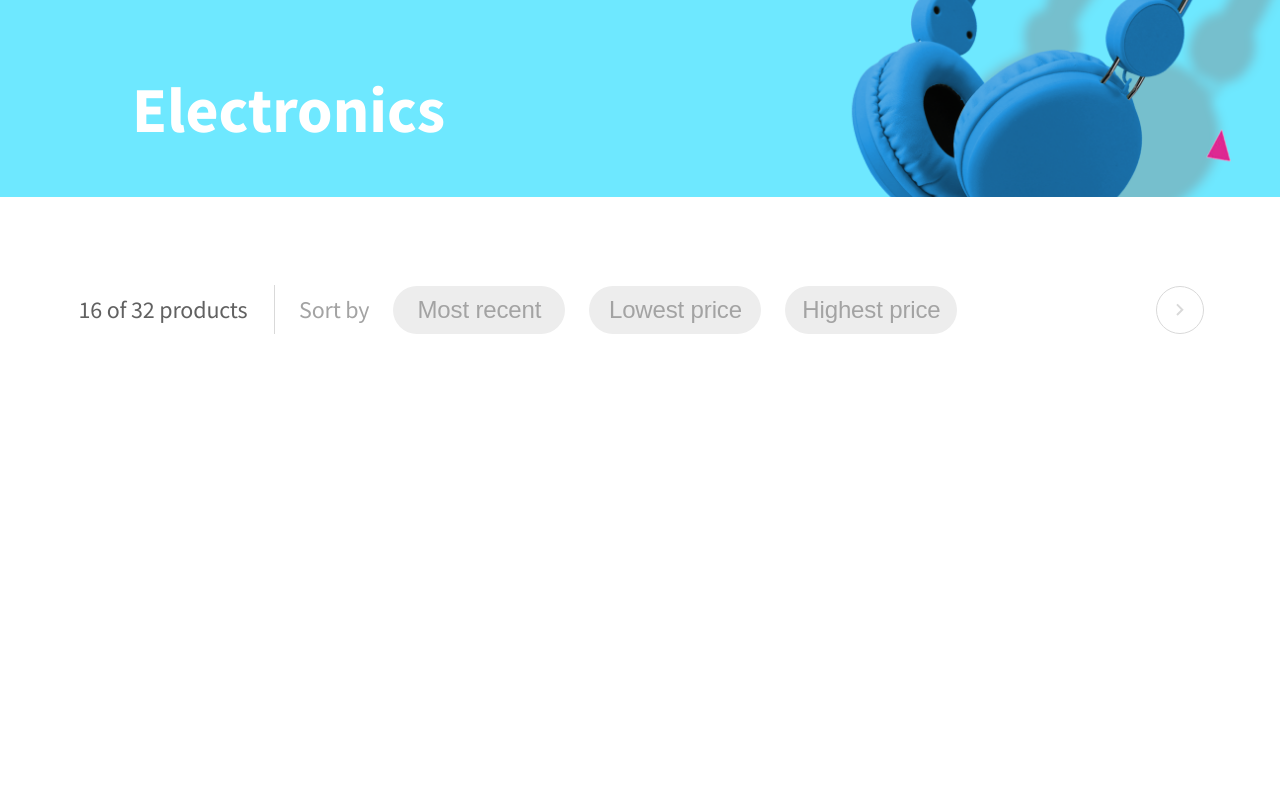
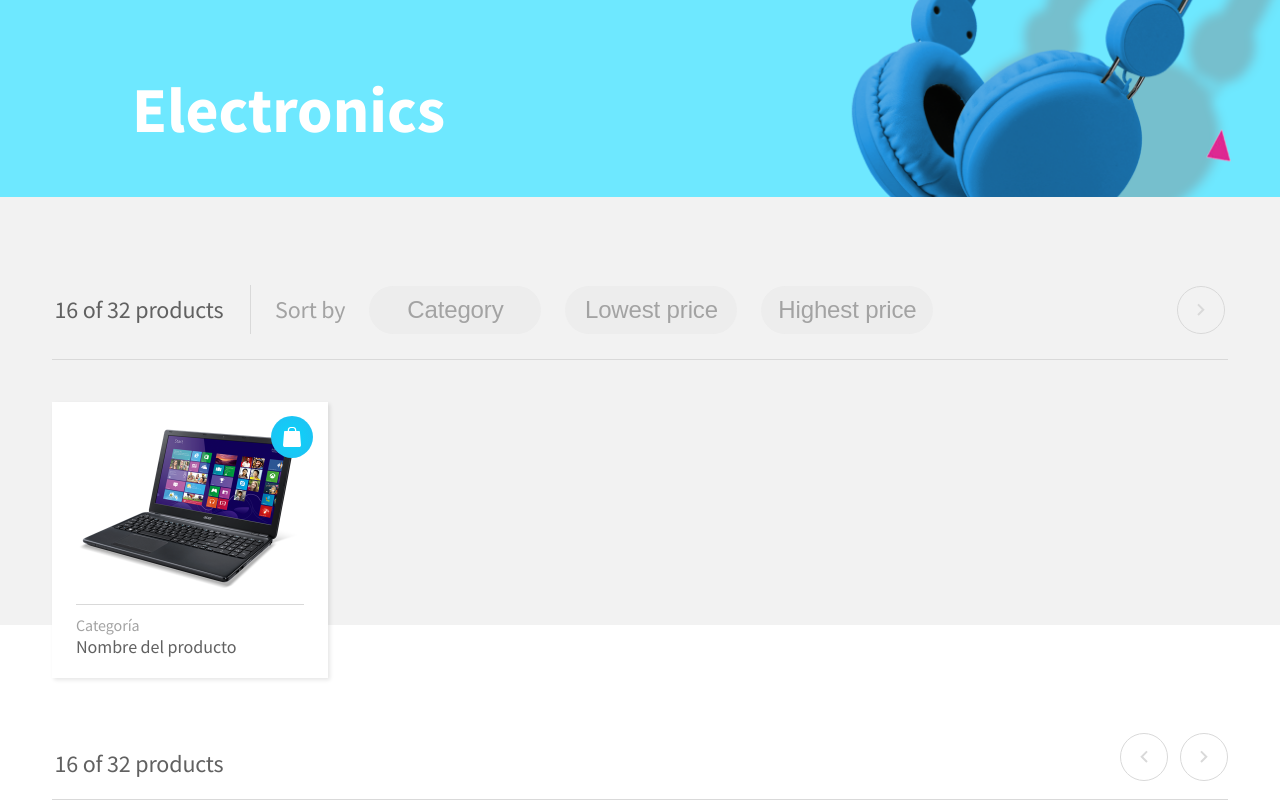
Before and after one commit to marioalejandropz/store-perez-mario, a React (Create React App) app: page / in a window 1280 px wide. Shown: the part 295-1095 px from the top of the page. Before the commit the page ends 800 px from the top, so only its background shows below. Built offline with nearby package versions, Linux system fonts and the light colour scheme.

Commit message:
initial structure for products and footer components

```diff
--- a/src/App.css
+++ b/src/App.css
@@ -12,6 +12,8 @@
     font-family: "Source Sans Pro", sans-serif;
     min-width: 320px;
     margin: 0 auto;
+    background-color: #f2f2f2;
+    height: 115vh;
 }
 
 /* Desktop Version */
@@ -19,5 +21,6 @@
     .App {
         text-align: center;
         max-width: 1440px;
+        /* height: 100vh; */
     }
 }
--- a/src/App.js
+++ b/src/App.js
@@ -2,12 +2,16 @@ import React from "react";
 import "./App.css";
 import Header from "./components/Header/Header";
 import Filters from "./components/Filters/Filters";
+import Products from "./components/Products/Products";
+import Footer from "./components/Footer/Footer";
 
 function App() {
     return (
         <div className="App">
             <Header />
             <Filters />
+            <Products />
+            <Footer />
         </div>
     );
 }
--- a/src/components/Filters/Filters.css
+++ b/src/components/Filters/Filters.css
@@ -1,6 +1,6 @@
 .filters-container {
     display: flex;
-    width: 1128px;
+    width: 1176px;
     height: 137px;
     margin: auto;
     align-items: flex-end;
@@ -56,5 +56,6 @@
     height: 48px;
     text-align: right;
     position: relative;
-    left: 175px;
+    left: 220px;
+    cursor: pointer;
 }
--- a/src/components/Filters/Filters.jsx
+++ b/src/components/Filters/Filters.jsx
@@ -8,7 +8,7 @@ function Filters() {
             <div className="amount-products">16 of 32 products</div>
             <div className="vertical-line"></div>
             <p className="sort-by">Sort by</p>
-            <button className="btn">Most recent</button>
+            <button className="btn">Category</button>
             <button className="btn">Lowest price</button>
             <button className="btn">Highest price</button>
             <img className="arrow-right-icon" src={arrowRight} alt="" />
--- a/src/components/Footer/Footer.css
+++ b/src/components/Footer/Footer.css
@@ -0,0 +1,26 @@
+footer {
+    width: 1176px;
+    height: 72px;
+    margin: auto;
+    display: flex;
+    justify-content: space-between;
+    align-items: center;
+    border-bottom: 1px solid #d9d9d9;
+    margin-top: 50px;
+}
+
+.arrow-icons-container {
+    padding-bottom: 10px;
+}
+
+.arrow-left-footer {
+    height: 48px;
+    cursor: pointer;
+    margin-right: 12px;
+}
+
+.arrow-right-footer {
+    height: 48px;
+    cursor: pointer;
+    position: unset;
+}
--- a/src/components/Footer/Footer.jsx
+++ b/src/components/Footer/Footer.jsx
@@ -0,0 +1,18 @@
+import React from "react";
+import "./Footer.css";
+import arrowLeft from "../../assets/icons/arrow-left.svg";
+import arrowRight from "../../assets/icons/arrow-right.svg";
+
+function Footer() {
+    return (
+        <footer>
+            <div className="amount-products">16 of 32 products</div>
+            <div className="arrow-icons-container">
+                <img className="arrow-left-footer" src={arrowLeft} alt="" />
+                <img className="arrow-right-footer" src={arrowRight} alt="" />
+            </div>
+        </footer>
+    );
+}
+
+export default Footer;
--- a/src/components/Products/Products.css
+++ b/src/components/Products/Products.css
@@ -0,0 +1,145 @@
+.products-main-container {
+    /* height: 1278px; */
+    width: 1176px;
+    margin: auto;
+    margin-top: 25px;
+    border-top: 1px solid #d9d9d9;
+}
+
+.products-container {
+    height: 276px;
+    width: 276px;
+    background: #ffffff;
+    box-shadow: 2px 2px 4px 0 rgba(0, 0, 0, 0.1);
+    overflow: hidden;
+    margin-top: 42px;
+    position: relative;
+}
+
+/* .products-container::after {
+    content: "";
+    width: 100%;
+    height: 100%;
+    background: linear-gradient(-180deg, #0ad4fa 0%, #25bbf1 100%);
+    position: absolute;
+    top: 0;
+    left: 0;
+    opacity: 0.8;
+    z-index: 0;
+} */
+
+.pic-icon-container {
+    height: 182px;
+    width: 252px;
+    display: flex;
+    align-items: center;
+    justify-content: center;
+    margin: 0 auto;
+}
+
+.product-pic {
+    max-width: 100%;
+    max-height: 100%;
+    margin: auto;
+    margin-top: 10px;
+}
+
+.buy-icon {
+    height: 42px;
+    position: absolute;
+    bottom: 220px;
+    right: 15px;
+    cursor: pointer;
+    z-index: 10;
+}
+
+.missing-coins-container {
+    opacity: 0.8;
+    background: #616161;
+    border-radius: 100px;
+    width: 142px;
+    height: 42px;
+    display: flex;
+    justify-content: center;
+    align-items: center;
+    position: absolute;
+    bottom: 220px;
+    right: 15px;
+}
+
+.missing-coins-p {
+    font-size: 14px;
+    color: #ffffff;
+    letter-spacing: -0.03px;
+}
+
+.missing-coins-icon {
+    height: 20px;
+}
+
+.redeem-main-container {
+    height: 182px;
+    width: 252px;
+    display: flex;
+    align-items: center;
+    justify-content: center;
+    margin: 0 auto;
+}
+
+.reedem-container {
+    position: absolute;
+    z-index: 10;
+}
+
+.coins-amount-container {
+    display: flex;
+    justify-content: center;
+    align-items: center;
+    margin-top: 125px;
+}
+
+.coins-p {
+    font-size: 36px;
+    color: #ffffff;
+    letter-spacing: -0.08px;
+    margin-right: 10px;
+}
+.coins-icon {
+    height: 26px;
+}
+
+.redeem-p {
+    font-size: 18px;
+    color: #616161;
+    letter-spacing: -0.04px;
+    width: 228px;
+    height: 42px;
+    border-radius: 21px;
+    background-color: #fff;
+    display: flex;
+    align-items: center;
+    justify-content: center;
+    margin-top: 12px;
+}
+
+.p-container {
+    height: 81px;
+    text-align: left;
+    width: 228px;
+    margin: 0 auto;
+    margin-top: 20px;
+    border-top: 1px solid #d9d9d9;
+}
+
+.product-category {
+    font-size: 16px;
+    color: #a3a3a3;
+    letter-spacing: -0.04px;
+    padding-top: 10px;
+}
+
+.product-name {
+    font-size: 18px;
+    color: #616161;
+    letter-spacing: -0.04px;
+}
--- a/src/components/Products/Products.jsx
+++ b/src/components/Products/Products.jsx
@@ -0,0 +1,44 @@
+import React from "react";
+import "./Products.css";
+import productPic from "../../assets/product-pics/AcerAspire-x2.png";
+import buyBlue from "../../assets/icons/buy-blue.svg";
+import buyWhite from "../../assets/icons/buy-white.svg";
+import coin from "../../assets/icons/coin.svg";
+
+function Products() {
+    // const needCoinsMessage = () => (isDarkMode ? darkModeLogo : logoDesktop);
+    // const redeemNow = () => (isDarkMode ? darkModeLogo : logoDesktop);
+
+    return (
+        <div className="products-main-container">
+            <div className="products-container">
+                <div className="pic-icon-container">
+                    <img className="product-pic" src={productPic} alt="" />
+                    <img className="buy-icon" src={buyBlue} alt="" />
+                    {/* <div className="missing-coins-container">
+                        <p className="missing-coins-p">You need 8000</p>
+                        <img className="missing-coins-icon" src={coin} alt="" />
+                    </div> */}
+                </div>
+                {/* Reedem version */}
+                {/* <div className="redeem-main-container">
+                    <img className="product-pic" src={productPic} alt="" />
+                    <img className="buy-icon" src={buyWhite} alt="" />
+                    <div className="reedem-container">
+                        <div className="coins-amount-container">
+                            <p className="coins-p">12.000</p>
+                            <img className="coins-icon" src={coin} alt="" />
+                        </div>
+                        <p className="redeem-p">Redeem Now</p>
+                    </div>
+                </div> */}
+                <div className="p-container">
+                    <p className="product-category">Categoría</p>
+                    <p className="product-name">Nombre del producto</p>
+                </div>
+            </div>
+        </div>
+    );
+}
+
+export default Products;
```
